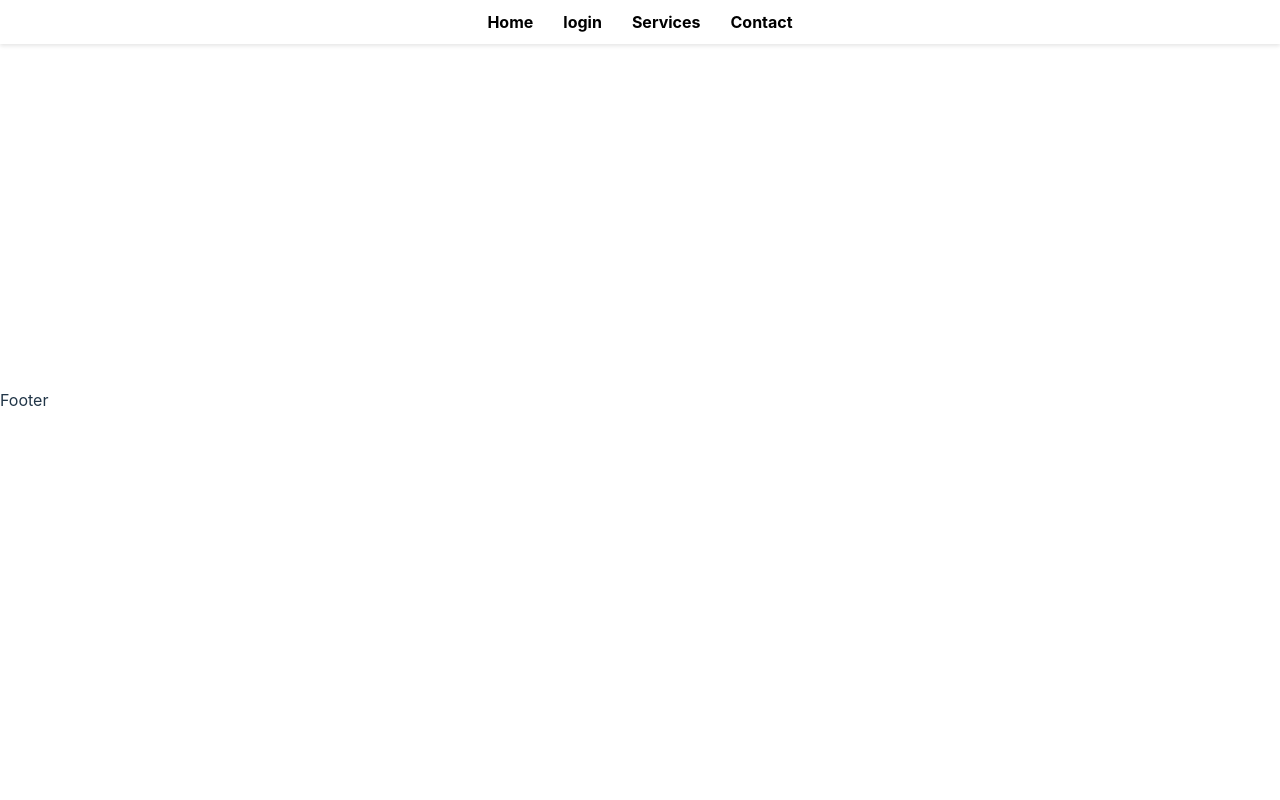
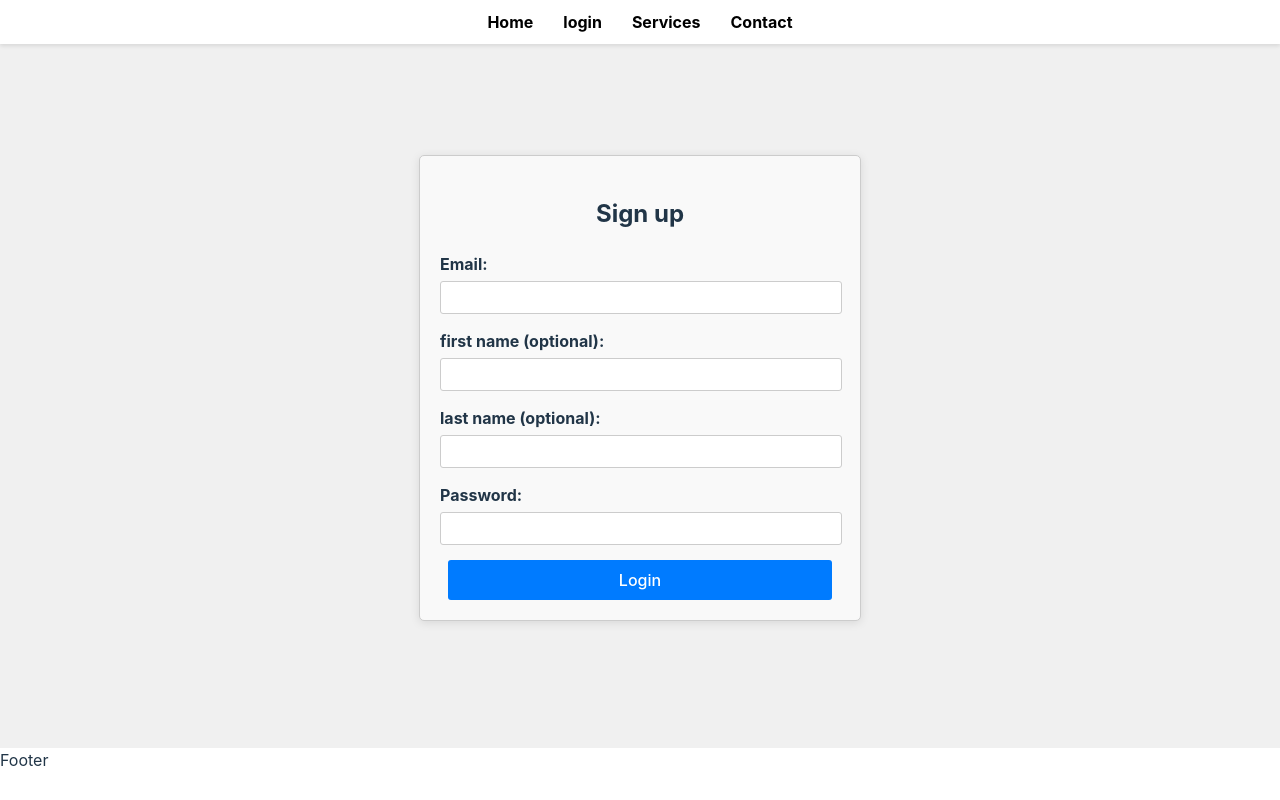
Before and after one commit to SzymonLiszewski/contactApp, a React (Vite) app in the folder contactapp.client/: page /register in a window 1280 px wide. Built offline with nearby package versions, Linux system fonts and the light colour scheme.

Commit message:
add sign in page

```diff
--- a/contactapp.client/src/App.jsx
+++ b/contactapp.client/src/App.jsx
@@ -4,6 +4,7 @@ import Menu from './components/Menu';
 import Footer from './components/Footer';
 import Login from './components/Login'
 import DisplayContacts from './components/DisplayContacts'
+import Register from './components/Register'
 import './Contacts.css';
 
 import { BrowserRouter as Router, Route, Routes, Navigate } from 'react-router-dom';
@@ -16,6 +17,7 @@ function App() {
                 <Menu />
                 <Routes>
                     <Route path='/login' element={<Login />} />
+                    <Route path='/register' element={<Register />} />
                     <Route path='/home' element={<DisplayContacts />} />
                     <Route path='/' element={<Navigate to='/home' />} />
                 </Routes>
--- /dev/null
+++ b/contactapp.client/src/components/Register.jsx
@@ -0,0 +1,111 @@
+import React, { useState } from 'react';
+import { useNavigate } from "react-router-dom";
+import './Login.css';
+
+function Register() {
+    const navigate = useNavigate();
+    const [email, setEmail] = useState('');
+    const [password, setPassword] = useState('');
+    const [firstName, setfirstName] = useState('');
+    const [lastName, setlastName] = useState('');
+    const [error, setError] = useState('');
+
+    const handleSubmit = (e) => {
+        e.preventDefault();
+
+        if (!email || !password) {
+            setError('email and password are required');
+            return;
+        }
+
+        registerUser({ email, firstName, lastName, password });
+        setError('');
+    };
+
+    return (
+        <div className="flex-container">
+            <div className="centered-content">
+                <div className="login-container">
+                    <h2>Sign up</h2>
+                    <form onSubmit={handleSubmit} className="login-form">
+                        <div className="form-group">
+                            <label htmlFor="email">Email:</label>
+                            <input
+                                type="email"
+                                id="email"
+                                value={email}
+                                onChange={(e) => setEmail(e.target.value)}
+                                className="form-input"
+                            />
+                        </div>
+                        <div className="form-group">
+                            <label htmlFor="firstName">first name (optional):</label>
+                            <input
+                                type="text"
+                                id="firstName"
+                                value={firstName}
+                                onChange={(e) => setfirstName(e.target.value)}
+                                className="form-input"
+                            />
+                        </div>
+                        <div className="form-group">
+                            <label htmlFor="lastName">last name (optional):</label>
+                            <input
+                                type="text"
+                                id="lastName"
+                                value={lastName}
+                                onChange={(e) => setlastName(e.target.value)}
+                                className="form-input"
+                            />
+                        </div>
+                        <div className="form-group">
+                            <label htmlFor="password">Password:</label>
+                            <input
+                                type="password"
+                                id="password"
+                                value={password}
+                                onChange={(e) => setPassword(e.target.value)}
+                                className="form-input"
+                            />
+                        </div>
+                        {error && <p className="error-message">{error}</p>}
+                        <button type="submit" className="submit-button" onClick={handleSubmit}>Login</button>
+                    </form>
+                </div>
+            </div>
+        </div>
+    );
+
+    function registerUser(loginData) {
+        fetch('api/account/register', {
+            method: 'POST',
+            headers: {
+                'Content-Type': 'application/json'
+            },
+            body: JSON.stringify(loginData)
+        })
+            .then(response => {
+                if (response.ok) {
+                    console.log('signed up succesfully');
+                    navigate('/login');
+                    alert('pomyslnie utworzono nowe konto');
+
+                }
+                return response.json();
+            })
+            .then(text => {
+                console.log(text.errors)
+                if ('email' in text.errors) {
+                    setError(text.errors.email[0]);
+                }
+                else if ('password' in text.errors) {
+                    setError(text.errors.password[0]);
+                }
+            })
+            .catch(error => {
+                console.error('error:', error);
+            });
+    }
+}
+
+export default Register;
```
